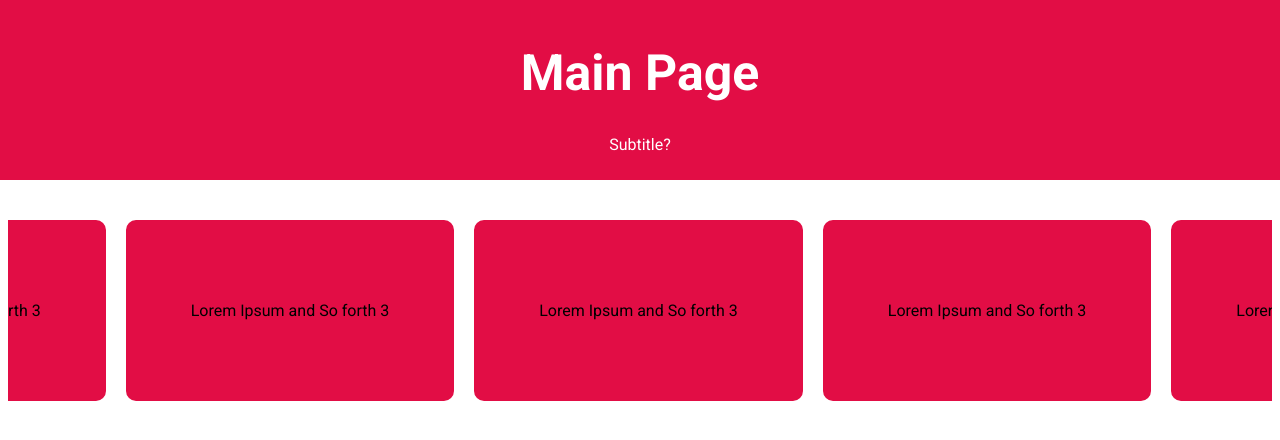
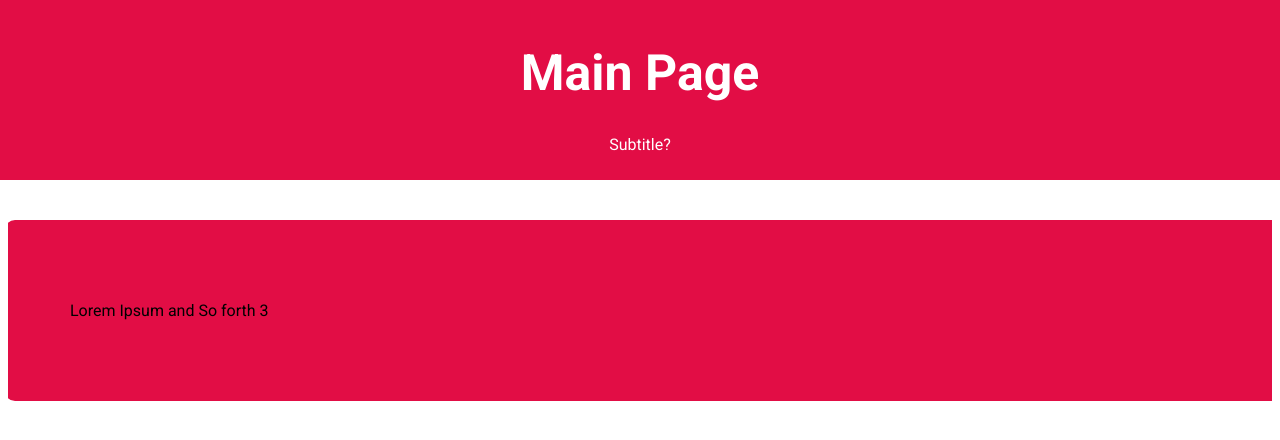
Before and after one commit to Ocisor/Coding, a PHP site: page /base.html in a window 1280 px wide. Shown: the top 440 px of the page. Run offline with PHP 8.4, Linux system fonts and the light colour scheme.

Commit message:
changed box min width.

```diff
--- a/Personal Coding/Websites/TheFinalsStrats/styles.css
+++ b/Personal Coding/Websites/TheFinalsStrats/styles.css
@@ -20,7 +20,7 @@ h1 {
 }
 
 .box {
-    width : 100vw;
+    min-width: 100vw;
     border: 15px solid rgb(226, 13, 69);
     padding: 50px;
     margin: 10px;
```
